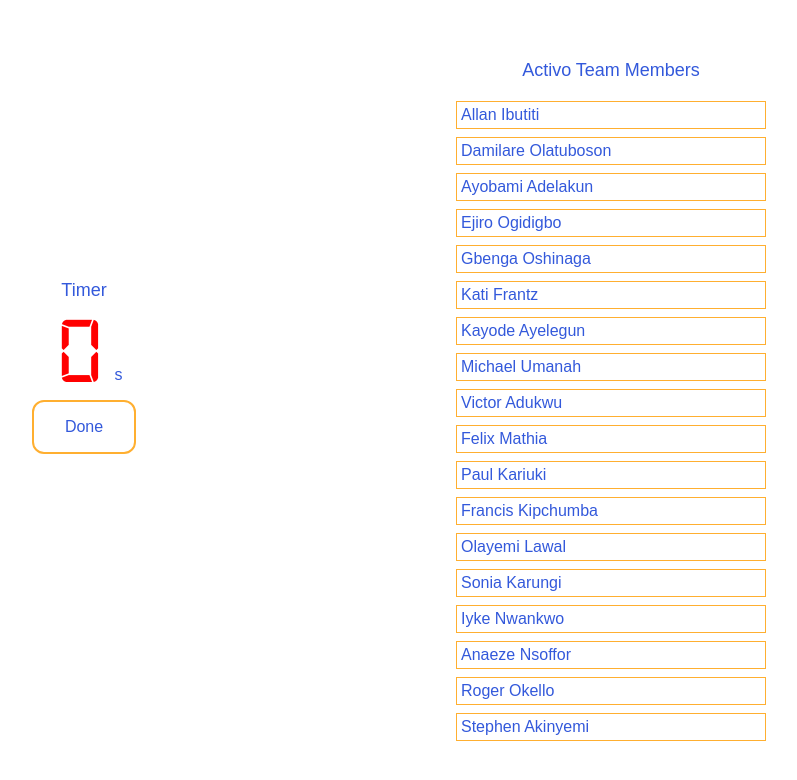
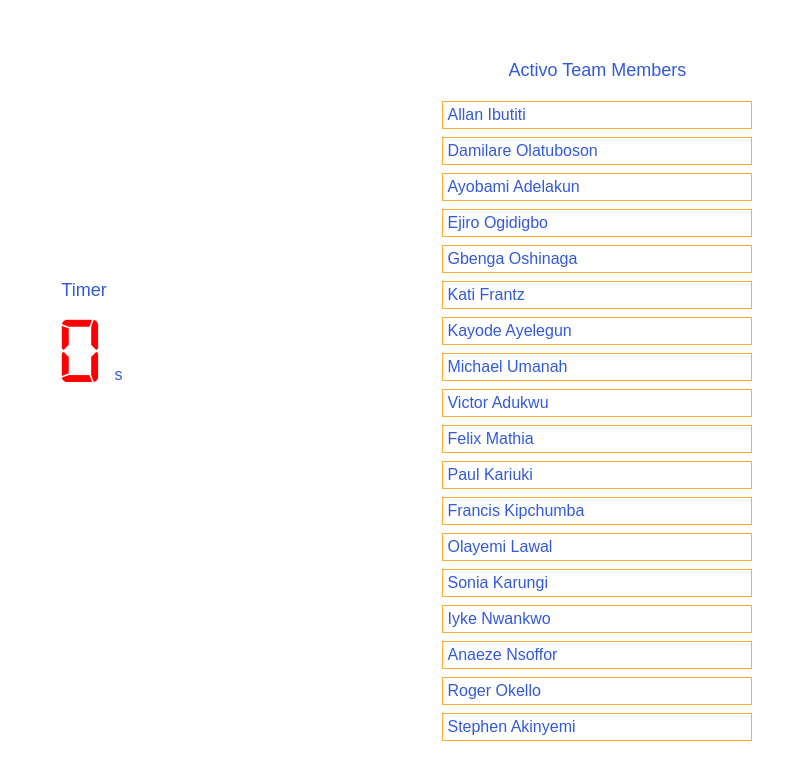
Before and after one commit to paulrimiru/Team-timer, a React app: page / in a window 1280 px wide. Shown: the top 780 px of the page, without its empty margins (81-878 px from the left). Built offline with nearby package versions, Linux system fonts and the light colour scheme; the HTML template or start-up script is replaced by a standard one.

Commit message:
feat(done-button): Remove done button [Maintains #159789889]

```diff
--- a/src/App.scss
+++ b/src/App.scss
@@ -43,18 +43,6 @@
       text-align: center;
     }
 
-    &__done {
-      display: flex;
-      justify-content: center;
-      align-items: center;
-      width: 100px;
-      height: 50px;
-      border: 2px solid #FFAF30;
-      border-radius: 12px;
-      margin-bottom: 12px;
-      cursor: pointer;
-    }
-
   }
 
   &__container {
@@ -93,7 +81,8 @@
 
         &-done {
           text-decoration: line-through;
-          margin-bottom: 8px
+          margin-bottom: 8px;
+          cursor: pointer;
         }
       }
 
--- a/src/App.tsx
+++ b/src/App.tsx
@@ -41,7 +41,6 @@
       </div>
       <p className="main-page__timer-div__second">s</p>
       </div>
-      <div className="main-page__timer-position__done" onClick={this.stopTimer}> Done</div>
         </div>
         <div className="main-page__container">
           <div className="main-page__container__title">Activo Team Members</div>
```
